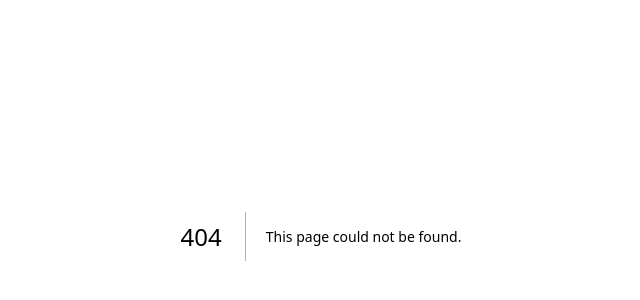
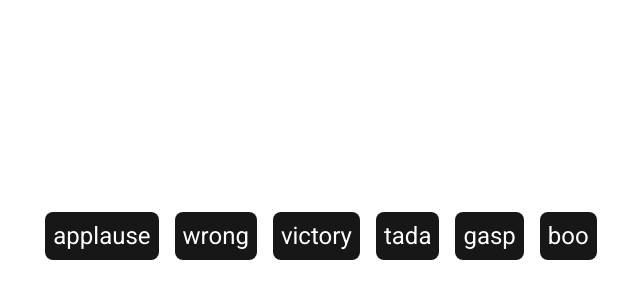
Before and after one commit to 2chanhaeng/50projects50days, a Next.js app: page /09 in a window 1280 px wide. Before the commit this address had no page. Shown: the part 164-464 px from the top of the page, without its empty margins (319-959 px from the left). Built offline with nearby package versions, Linux system fonts and the light colour scheme.

Commit message:
define Day09 page

```diff
--- /dev/null
+++ b/app/09/lib.ts
@@ -0,0 +1 @@
+export const sounds = ["applause", "wrong", "victory", "tada", "gasp", "boo"];
--- /dev/null
+++ b/app/09/page.tsx
@@ -0,0 +1,13 @@
+import SoundBoard from "./components/SoundBoard";
+import { sounds } from "./lib";
+
+export default async function Day09() {
+  return (
+    <main className="flex justify-center items-center h-screen">
+      {sounds.map((sound) => (
+        <audio src={`sounds/${sound}.mp3`} key={`${sound}-file`} id={sound} />
+      ))}
+      <SoundBoard sounds={sounds} />
+    </main>
+  );
+}
```
